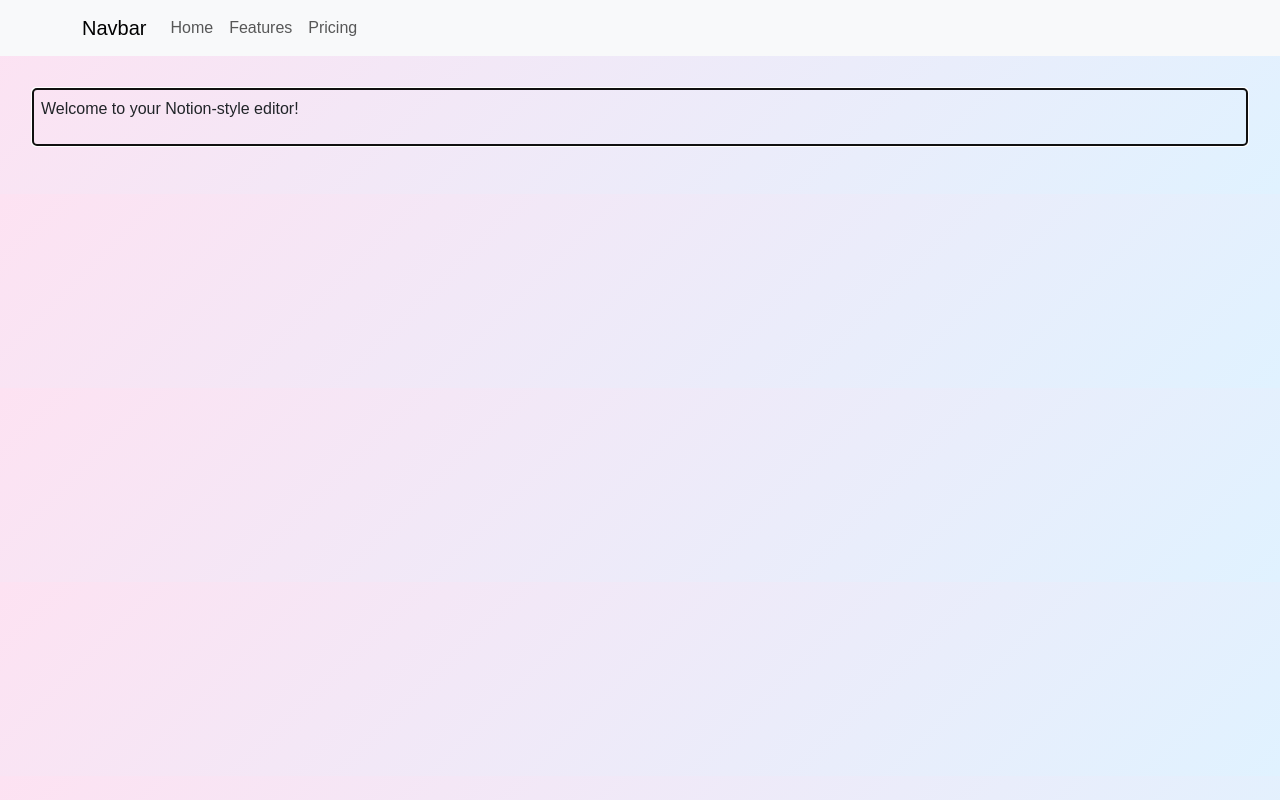
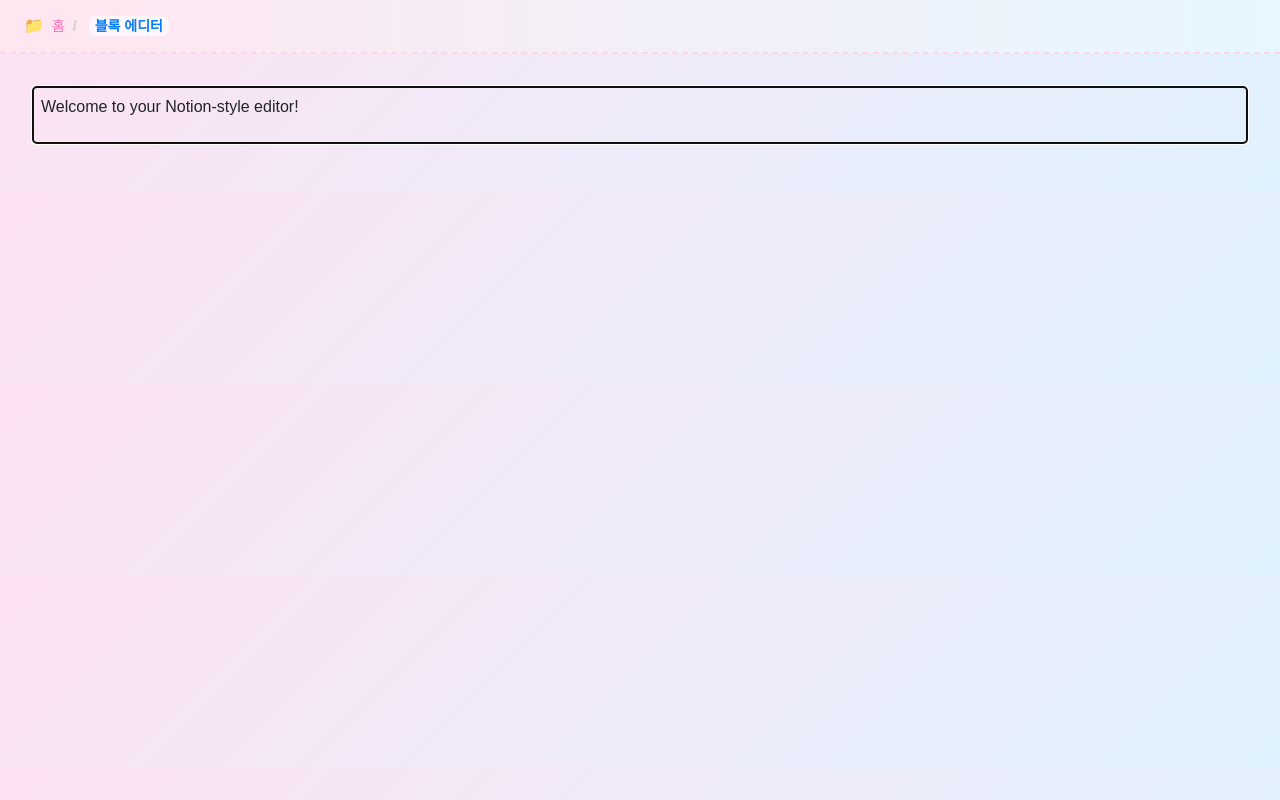
Before and after one commit to Hobbyer/Tomo, a React (Vite) app in the folder react/TOMO/: page /block-editor in a window 1280 px wide. Built offline with nearby package versions, Linux system fonts and the light colour scheme; a web font is replaced by a local one.

Commit message:
Header.css 파일 생성 후 디자인 적용

```diff
--- /dev/null
+++ b/react/TOMO/src/components/Header.css
@@ -0,0 +1,39 @@
+.breadcrumb-bar {
+  padding: 14px 24px;
+  background: linear-gradient(to right, #ffe6f0, #e6f7ff);
+  font-size: 14px;
+  border-bottom: 2px dashed #ffd6e8;
+  display: flex;
+  align-items: center;
+  font-family: 'Arial Rounded MT Bold', 'Apple SD Gothic Neo', sans-serif;
+  color: #444;
+}
+
+.breadcrumb-bar a {
+  text-decoration: none;
+  color: #ff69b4; /* 핑크 링크 */
+  transition: color 0.2s;
+}
+
+.breadcrumb-bar a:hover {
+  color: #ff3399;
+}
+
+.breadcrumb-bar .current {
+  font-weight: bold;
+  color: #007bff; /* 파란색 강조 */
+  background-color: #ffffffaa;
+  padding: 2px 6px;
+  border-radius: 8px;
+}
+
+.breadcrumb-bar .divider {
+  margin: 0 8px;
+  color: #ccc;
+  font-weight: bold;
+}
+
+.emoji {
+  margin-right: 8px;
+  font-size: 16px;
+}
--- a/react/TOMO/src/components/Header.jsx
+++ b/react/TOMO/src/components/Header.jsx
@@ -1,19 +1,45 @@
 import React from 'react'
 import { Container, Nav, Navbar } from 'react-bootstrap'
+import { Link, useLocation } from 'react-router-dom';
+import './Header.css';
+
+const pathMap = {
+  '/': '홈',
+  '/my-docs': '내 문서',
+  '/create': '새 문서 만들기',
+  '/block-editor': '블록 에디터',
+  '/profile': '내 프로필',
+  '/settings': '환경 설정',
+};
 
 const Header = () => {
+  const location = useLocation();
+  const segments = location.pathname.split('/').filter(Boolean); // ['', 'my-docs'] → ['my-docs']
+
+  const breadcrumb = segments.map((segment, idx) => {
+    const path = '/' + segments.slice(0, idx + 1).join('/');
+
+    return {
+      label: pathMap[path] || segment,
+      path,
+      isLast: idx === segments.length - 1,
+    };
+  });
+
   return (
-    <div>
-      <Navbar bg="light" data-bs-theme="light">
-        <Container>
-          <Navbar.Brand href="#home">Navbar</Navbar.Brand>
-          <Nav className="me-auto">
-            <Nav.Link href="#home">Home</Nav.Link>
-            <Nav.Link href="#features">Features</Nav.Link>
-            <Nav.Link href="#pricing">Pricing</Nav.Link>
-          </Nav>
-        </Container>
-      </Navbar>
+    <div className="breadcrumb-bar">
+      <span className="emoji">📁</span>
+      <Link to="/">홈</Link>
+      {breadcrumb.map((b, i) => (
+        <span key={i}>
+          <span className="divider"> / </span>
+          {b.isLast ? (
+            <span className="current">{b.label}</span>
+          ) : (
+            <Link to={b.path}>{b.label}</Link>
+          )}
+        </span>
+      ))}
     </div>
   )
 }
```
